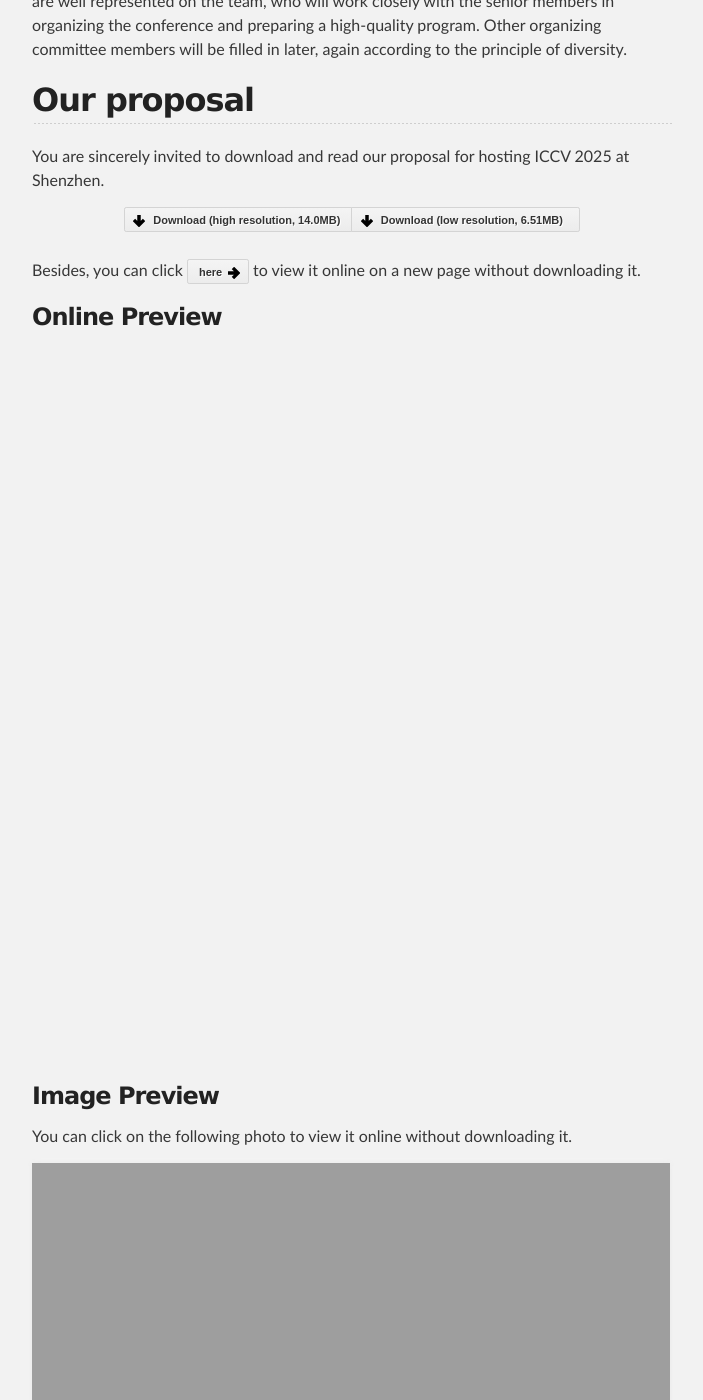
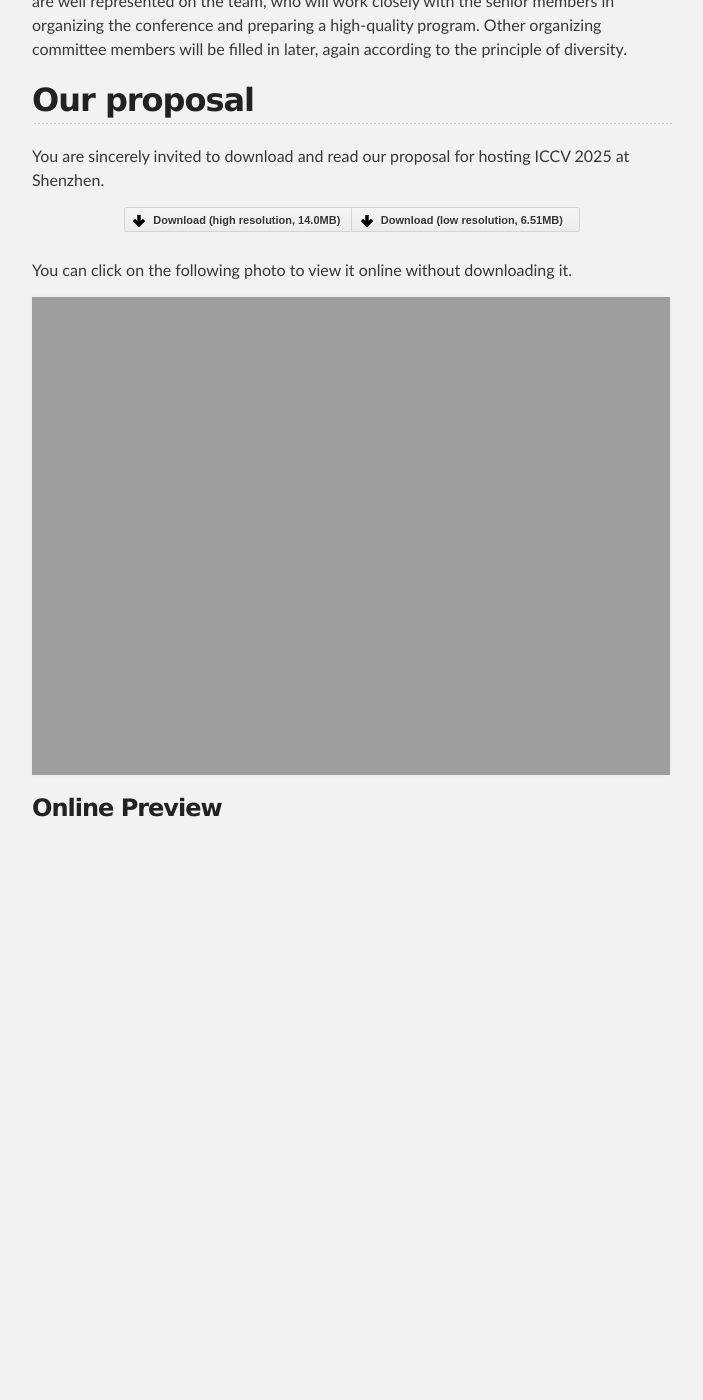
Before and after one commit to iccv2025shenzhen/iccv2025shenzhen, a Jekyll site: the page built from index.md, in a window 1280 px wide and 1400 px high, scrolled down 2313 px. Shown: the whole window, without its empty margins (288-991 px from the left). Built offline with Jekyll 4.4.1, drawn with Linux system fonts in a browser that asks for light colours; our own code applies the rules of GitHub Pages for plain Markdown files; some of the changed text lies outside the part shown.

Commit message:
Update index.md

```diff
--- a/index.md
+++ b/index.md
@@ -72,6 +72,10 @@
 </div>
 </div>
 
+You can click on the following photo to view it online without downloading it.
+
+[<img src="https://iccv2025shenzhen.github.io/assets/images/ICCV2025shenzhen.png" width="638">](/ICCV2025shenzhen.html)
+
 <!-- <div class="center-div">
 <div class="button-group">
     <a href="https://iccv2025shenzhen.github.io/assets/file/ICCV2025shenzhen.pdf" target="_blank" class="button primary icon arrowdown">Download (high resolution, 14.0MB)</a>
@@ -88,7 +92,7 @@
 </div>
 </div> -->
 
-Besides, you can click <a href="/ICCV2025shenzhen.html" target="_blank" class="button primary icon arrowright">here</a> to view it online on a new page without downloading it.
+<!-- Besides, you can click <a href="/ICCV2025shenzhen.html" target="_blank" class="button primary icon arrowright">here</a> to view it online on a new page without downloading it.  -->
 
 ### Online Preview
 
@@ -108,12 +112,6 @@
 </script>
 </div>
 
-### Image Preview
-
-You can click on the following photo to view it online without downloading it.
-
-[<img src="https://iccv2025shenzhen.github.io/assets/images/ICCV2025shenzhen.png" width="638">](/ICCV2025shenzhen.html)
-
 <!-- #### google Pdf Viewer (form Google Dirve)
 
 <div class='pdf-container'>
@@ -122,11 +120,11 @@
 
 <!-- If there is any problem with the preview above, you can click <a href="/ICCV2025shenzhen.html" target="_blank" class="button primary icon arrowright">here</a> to view it online on a new page without downloading it.  -->
 
-#### Microsoft Office Viewer (from Onedrive)
+<!-- #### Microsoft Office Viewer (from Onedrive)
 
 <div class='embed-container'>
 <iframe src="https://onedrive.live.com/embed?cid=2FED62D4BCB561E8&amp;resid=2FED62D4BCB561E8%2111851&amp;authkey=ANpzeHDY4-a0pkE&amp;em=2&amp;wdAr=1.7777777777777777" width="1186px" height="691px" frameborder="0">这是嵌入 <a target="_blank" href="https://office.com">Microsoft Office</a> 演示文稿，由 <a target="_blank" href="https://office.com/webapps">Office</a> 提供支持。</iframe>
-</div>
+</div> -->
 
 <!-- #### microsoft office viewer  (Officeapps)
 
```
